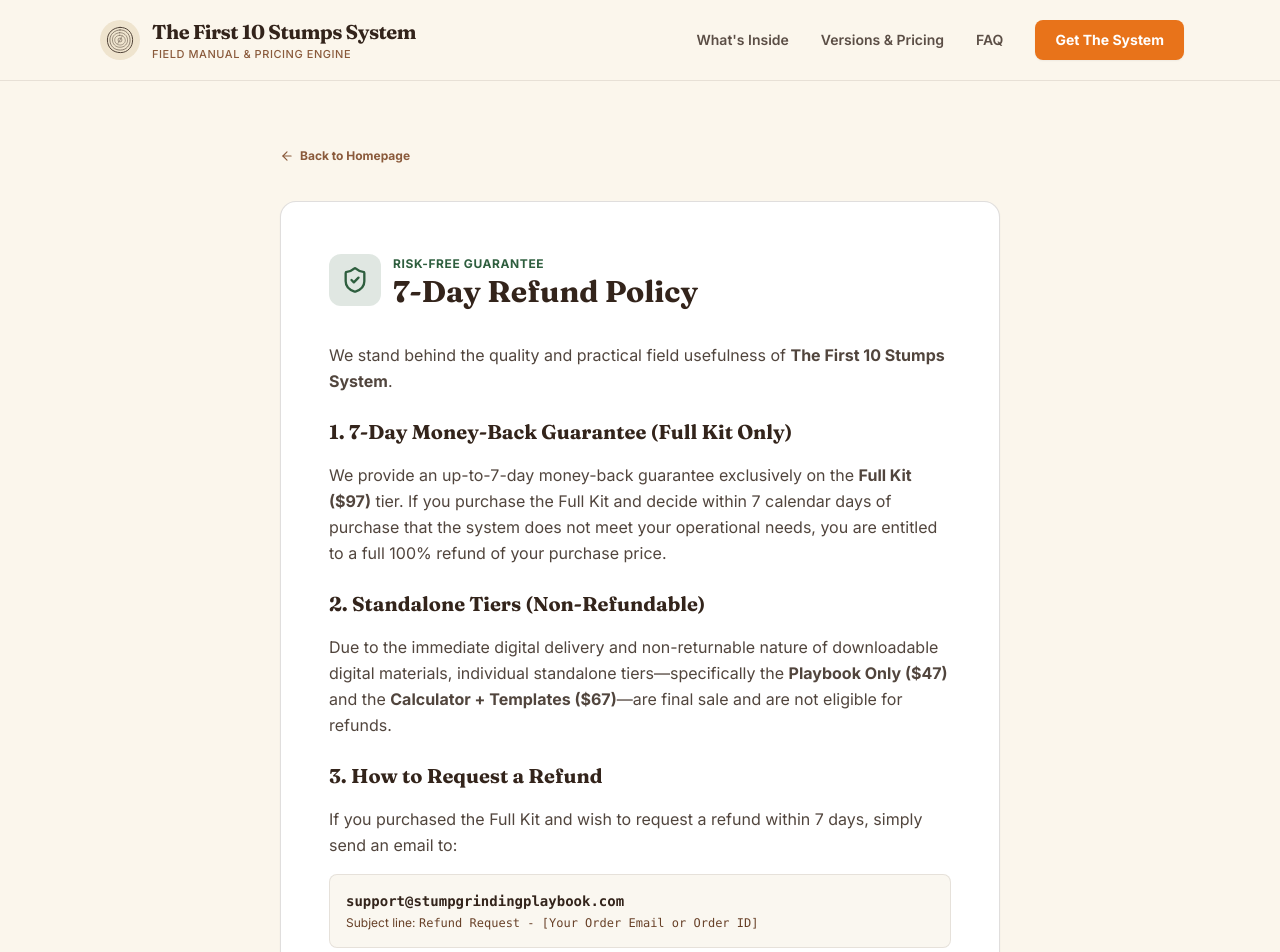
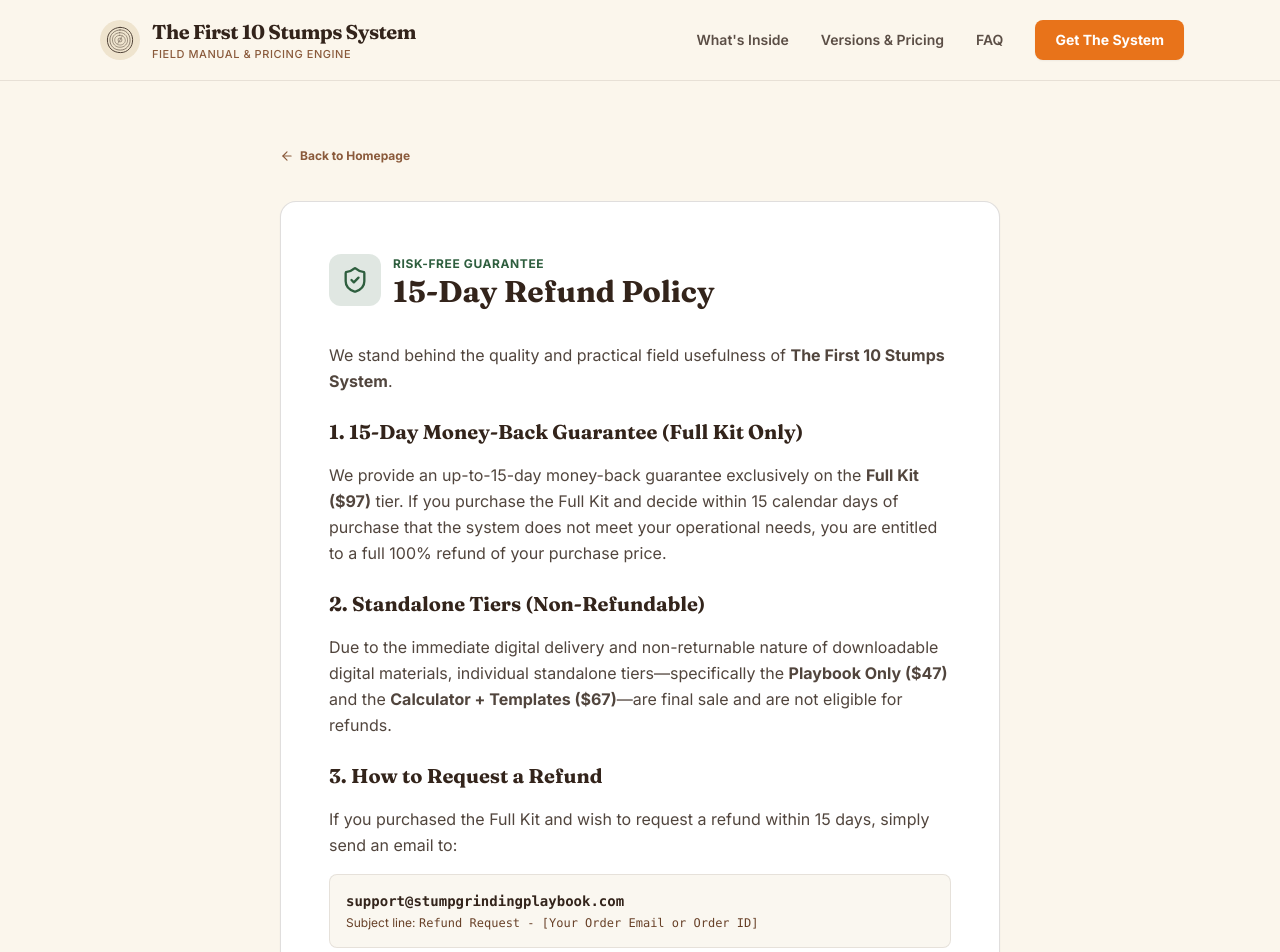
Before and after one commit to thakurdaman/stump-grinding-, a Next.js app: page /refund-policy in a window 1280 px wide. Shown: the top 952 px of the page. Built offline with nearby package versions, Linux system fonts and the light colour scheme; no server answers.

Commit message:
Update refund policy to 15-day money-back guarantee for Full Kit only

```diff
--- a/app/page.tsx
+++ b/app/page.tsx
@@ -119,7 +119,7 @@ export default function HomePage() {
                     <ShieldCheck size={18} /> Instant download
                   </span>
                   <span>•</span>
-                  <span>7-day money-back guarantee (Full Kit)</span>
+                  <span>15-day money-back guarantee (Full Kit)</span>
                   <span>•</span>
                   <span>Written for US operators</span>
                 </div>
@@ -615,10 +615,10 @@ export default function HomePage() {
               </div>
               <div className="space-y-2 text-center sm:text-left">
                 <h3 className="font-serif text-2xl font-bold text-bark">
-                  7-Day Money-Back Guarantee (Full Kit)
+                  15-Day Money-Back Guarantee (Full Kit)
                 </h3>
                 <p className="text-sm text-bark/85 leading-relaxed">
-                  Put The First 10 Stumps Full Kit to work. If you don&apos;t feel the complete package helps you avoid under-bidding or saves you hours of guesswork on job sites, send an email within 7 days of purchase and we will refund 100% of your money. Note: Standalone tiers (Playbook Only and Calculator + Templates) are non-refundable.
+                  Put The First 10 Stumps Full Kit to work. If you don&apos;t feel the complete package helps you avoid under-bidding or saves you hours of guesswork on job sites, send an email within 15 days of purchase and we will refund 100% of your money. Note: Standalone tiers (Playbook Only and Calculator + Templates) are non-refundable.
                 </p>
                 <div className="pt-1">
                   <Link
@@ -678,7 +678,7 @@ export default function HomePage() {
             </div>
 
             <div className="pt-2 text-xs text-sand/60">
-              Immediate digital file delivery • 7-day refund guarantee on Full Kit
+              Immediate digital file delivery • 15-day refund guarantee on Full Kit
             </div>
           </div>
         </section>
--- a/app/refund-policy/page.tsx
+++ b/app/refund-policy/page.tsx
@@ -28,7 +28,7 @@ export default function RefundPolicyPage() {
                   Risk-Free Guarantee
                 </span>
                 <h1 className="font-serif font-bold text-3xl text-bark">
-                  7-Day Refund Policy
+                  15-Day Refund Policy
                 </h1>
               </div>
             </div>
@@ -39,10 +39,10 @@ export default function RefundPolicyPage() {
               </p>
 
               <h3 className="font-serif font-bold text-xl text-bark pt-2">
-                1. 7-Day Money-Back Guarantee (Full Kit Only)
+                1. 15-Day Money-Back Guarantee (Full Kit Only)
               </h3>
               <p>
-                We provide an up-to-7-day money-back guarantee exclusively on the <strong>Full Kit ($97)</strong> tier. If you purchase the Full Kit and decide within 7 calendar days of purchase that the system does not meet your operational needs, you are entitled to a full 100% refund of your purchase price.
+                We provide an up-to-15-day money-back guarantee exclusively on the <strong>Full Kit ($97)</strong> tier. If you purchase the Full Kit and decide within 15 calendar days of purchase that the system does not meet your operational needs, you are entitled to a full 100% refund of your purchase price.
               </p>
 
               <h3 className="font-serif font-bold text-xl text-bark pt-2">
@@ -56,7 +56,7 @@ export default function RefundPolicyPage() {
                 3. How to Request a Refund
               </h3>
               <p>
-                If you purchased the Full Kit and wish to request a refund within 7 days, simply send an email to:
+                If you purchased the Full Kit and wish to request a refund within 15 days, simply send an email to:
               </p>
               <div className="p-4 bg-sand/30 rounded-lg border border-bark/10">
                 <p className="font-mono text-sm font-semibold text-bark">
--- a/app/terms/page.tsx
+++ b/app/terms/page.tsx
@@ -62,7 +62,7 @@ export default function TermsPage() {
 
               <h3 className="font-serif font-bold text-xl text-bark">5. Refund Policy</h3>
               <p>
-                Refunds are governed by our 7-day Money-Back Guarantee policy applicable exclusively to the Full Kit, as outlined in our Refund Policy. Standalone tiers (Playbook Only and Calculator + Templates) are final sale and non-refundable.
+                Refunds are governed by our 15-day Money-Back Guarantee policy applicable exclusively to the Full Kit, as outlined in our Refund Policy. Standalone tiers (Playbook Only and Calculator + Templates) are final sale and non-refundable.
               </p>
             </div>
           </div>
--- a/components/CheckoutModal.tsx
+++ b/components/CheckoutModal.tsx
@@ -508,7 +508,7 @@ export const CheckoutModal: React.FC<CheckoutModalProps> = ({ product, onClose }
           <div className="pt-2 border-t border-bark/10 flex flex-col sm:flex-row items-center justify-between gap-2 text-[11px] text-forest font-semibold">
             <div className="flex items-center gap-1.5">
               <ShieldCheck size={14} />
-              <span>{product.id === 'full-kit' ? '7-Day Money-Back Guarantee' : 'Instant Digital Access'}</span>
+              <span>{product.id === 'full-kit' ? '15-Day Money-Back Guarantee' : 'Instant Digital Access'}</span>
             </div>
             <div className="text-wood-dark">
               <span>PayPal &bull; Major Cards &bull; Instant Receipt</span>
--- a/config/faqs.ts
+++ b/config/faqs.ts
@@ -42,7 +42,7 @@ export const FAQS: FaqItem[] = [
   {
     question: 'How do refunds work?',
     answer:
-      'We offer an up-to-7-day money-back guarantee exclusively on the Full Kit. If you purchase the Full Kit and decide within 7 days of purchase that the system does not meet your operational needs, simply email us at support@stumpgrindingplaybook.com and we will issue a full 100% refund. Please note that standalone tiers (Playbook Only and Calculator + Templates) are delivered as instant digital downloads and are non-refundable.',
+      'We offer an up-to-15-day money-back guarantee exclusively on the Full Kit. If you purchase the Full Kit and decide within 15 days of purchase that the system does not meet your operational needs, simply email us at support@stumpgrindingplaybook.com and we will issue a full 100% refund. Please note that standalone tiers (Playbook Only and Calculator + Templates) are delivered as instant digital downloads and are non-refundable.',
   },
   {
     question: 'What if a download link expires?',
--- a/config/products.ts
+++ b/config/products.ts
@@ -99,7 +99,7 @@ export const PRODUCTS: ProductTier[] = [
       'All 12 Templates & Scripts Pack (Word / Docs)',
       'Equipment & teeth maintenance tracking sheets',
       'Save $17 compared to buying separately',
-      '7-Day Money-Back Guarantee',
+      '15-Day Money-Back Guarantee',
       'Instant access on any device',
     ],
     buttonText: 'Get the Full Kit ($97)',
--- a/config/site.ts
+++ b/config/site.ts
@@ -27,7 +27,7 @@ export const SITE_CONFIG = {
     'Pricing calculator, quote scripts, and outreach templates to help new stump grinders book their first 10 paying jobs in 30 days.',
   url: getSiteUrl(),
   supportEmail: process.env.SUPPORT_EMAIL || 'support@stumpgrindingplaybook.com',
-  guaranteeDays: 7,
+  guaranteeDays: 15,
   disclaimer:
     'Educational material. Not legal, tax, insurance, or safety advice. Prices in the calculator are starting points, not market guarantees. Results depend on your market and effort.',
 
```
